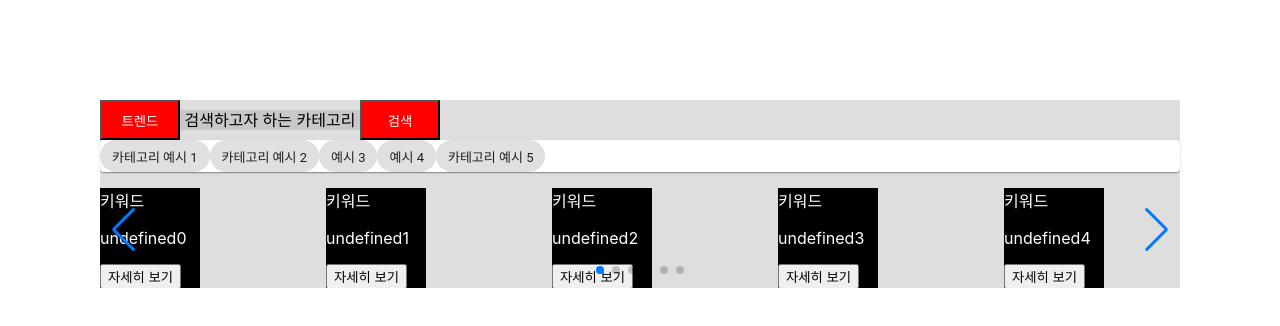
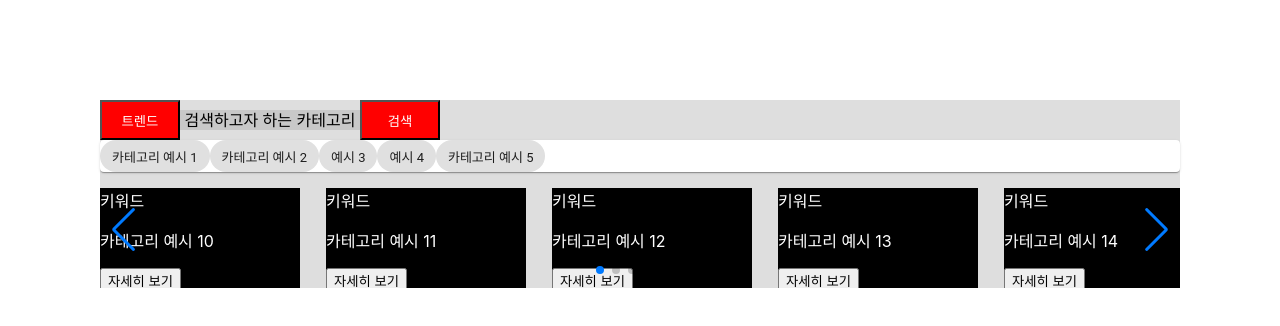
Before and after one commit to VanSubstance/ourtube, a React (Create React App) app in the folder front/: page / in a window 1280 px wide. Shown: the top 326 px of the page. Built offline with nearby package versions, Linux system fonts and the light colour scheme; the HTML template or start-up script is replaced by a standard one.

Commit message:
Search module
+ 트렌드 변경 -> 카테고리 리스트 변경
+ 카테고리 선택 -> 키워드 리스트 변경

```diff
--- a/front/src/Design/Comps/CtgrResults.js
+++ b/front/src/Design/Comps/CtgrResults.js
@@ -15,14 +15,23 @@ class CtgrResults extends Component {
     }
 
     componentDidMount () {
+        this.refreshResults(this.props.newCtgr)
+    }
+
+    /**
+     * ------------------------------------------------------------------------------> 김종규
+     * 키워드 리스트 새로고침
+     */
+    refreshResults = (newCtgr) => {
+        console.log("Refresh keywords: " + newCtgr);
         this.setState({
-            seq: [this.props.selectedCtgr + "0",
-            this.props.selectedCtgr + "1",
-            this.props.selectedCtgr + "2",
-            this.props.selectedCtgr + "3",
-            this.props.selectedCtgr + "4",
-            this.props.selectedCtgr + "5"]
-        })
+            seq: [newCtgr + "0",
+            newCtgr + "1",
+            newCtgr + "2",
+            newCtgr + "3",
+            newCtgr + "4",
+            newCtgr + "5"]
+        });
     }
 
     render() {
--- a/front/src/Design/Comps/CtgrThumbnail.js
+++ b/front/src/Design/Comps/CtgrThumbnail.js
@@ -4,7 +4,7 @@ class CtgrThumbnail extends Component {
 
     state = {
         ex01: {
-            width: "100px",
+            width: "200px",
             height: "100px",
             background: "#000000",
             color: "#FFFFFF",
--- a/front/src/Design/Comps/SearchModule.js
+++ b/front/src/Design/Comps/SearchModule.js
@@ -29,11 +29,18 @@ class SearchModule extends Component {
         },
 
     }
+
     getValues = () => {
         this.setState({
             searchType: this.props.searchType,
         })
     }
+    /**
+     * ------------------------------------------------------------------------------> 김종규
+     * 트렌드 <-> 올타임
+     * 변경 시 해당 타입에 따른 카테고리 호출
+     * 카테고리 1번째 자동 선택
+     * */
     changeType = () => {
         var target = "";
         var color = "green";
@@ -48,6 +55,7 @@ class SearchModule extends Component {
             ctgrss = ["트렌드 1", "트렌드 2", "트렌드 3", "트렌드 4", "트렌드 5"];
         }
         this.setState({
+            ctgrs: ctgrss,
             currentType: target,
             logo: {
                 width: "80px",
@@ -58,16 +66,22 @@ class SearchModule extends Component {
             },
         })
     }
+    /**
+     * ------------------------------------------------------------------------------> 김종규
+     * 카테고리 선택
+     * 해당 카테고리에 따른 키워드 리스트 새로고침
+     */
     selectCtgr = (element) => {
-        this.state.selectedCtgr = element;
-        console.log(this.state.selectedCtgr);
+        this.setState({
+            selectedCtgr: element
+        });
+        console.log("Select ctgr: " + element);
+        this.refs.CtgrResults.refreshResults(element);
     }
 
     componentDidMount() {
         this.getValues();
-        this.setState({
-            selectedCtgr: this.state.ctgrs[0]
-        });
+        this.selectCtgr(this.state.ctgrs[0]);
     }
 
     render() {
@@ -134,7 +148,8 @@ class SearchModule extends Component {
                         )
                 }
                 <CtgrResults
-                    func = {this.state.selectedCtgr}>
+                    ref = "CtgrResults"
+                    >
 
                 </CtgrResults>
             </div>
--- a/front/src/Design/MainPage.js
+++ b/front/src/Design/MainPage.js
@@ -4,12 +4,6 @@ import { SearchModule } from './Comps';
 class MainPage extends Component {
 
     state = {
-        ex01: {
-            width: "100px",
-            height: "100px",
-            background: "#000000",
-            margin: "100px 0 0 100px",
-        }
     }
     render () {
         return (
```
